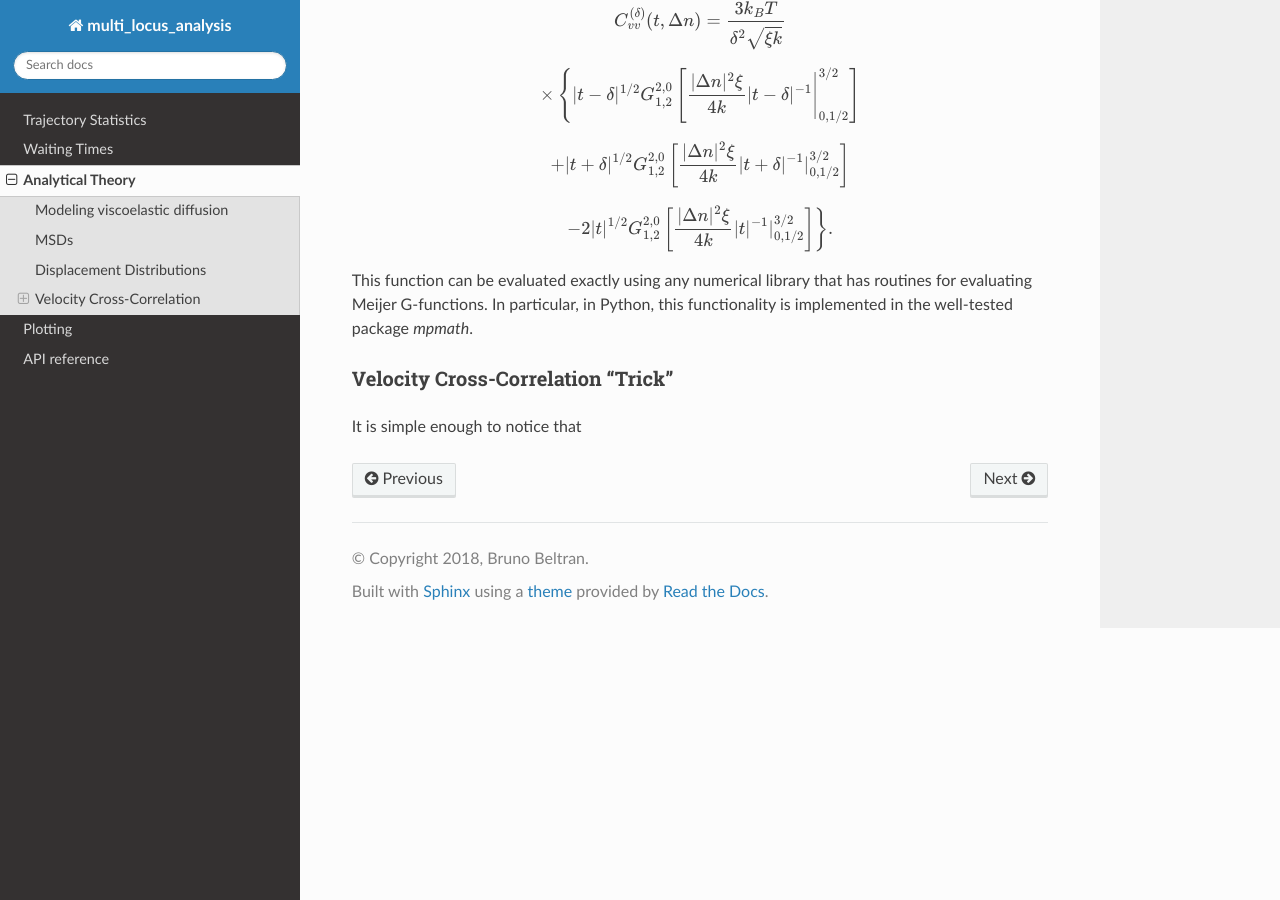
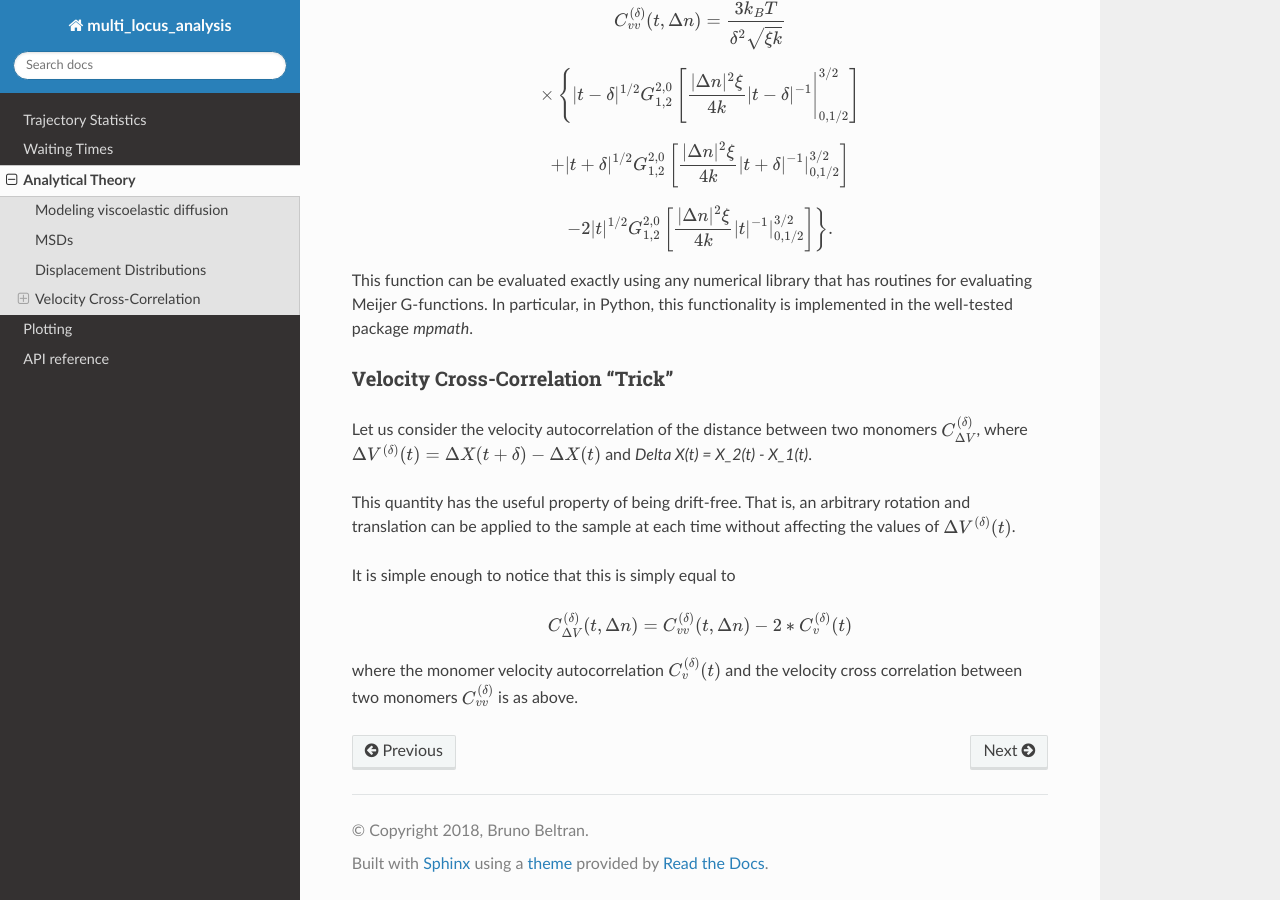
Before and after one commit to brunobeltran/multi_locus_analysis, a Sphinx documentation site: the page built from doc/source/theory.rst, in a window 1280 px wide and 900 px high, scrolled down 6543 px. Built offline with Sphinx 7.4.7 and the Read the Docs theme 2.0.0, drawn with Linux system fonts in a browser that asks for light colours.

Commit message:
DOCS: some more theory

```diff
--- a/doc/source/theory.rst
+++ b/doc/source/theory.rst
@@ -422,4 +422,20 @@ functionality is implemented in the well-tested package `mpmath`.
 Velocity Cross-Correlation "Trick"
 ----------------------------------
 
-It is simple enough to notice that
+Let us consider the velocity autocorrelation of the distance
+between two monomers :math:`C_{\Delta{}V}^{(\delta)}`, where
+:math:`\Delta{}V^{(\delta)}(t) =
+\Delta X(t + \delta) - \Delta X(t)` and `\Delta X(t) = X_2(t) - X_1(t)`.
+
+This quantity has the useful property of being drift-free. That is, an arbitrary
+rotation and translation can be applied to the sample at each time without
+affecting the values of :math:`\Delta{}V^{(\delta)}(t)`.
+
+It is simple enough to notice that this is simply equal to
+
+.. math::
+
+    C_{\Delta{}V}^{(\delta)}(t, \Delta n) = C_{vv}^{(\delta)}(t, \Delta n) -
+    2*C_{v}^{(\delta)}(t)
+
+where the monomer velocity autocorrelation :math:`C_{v}^{(\delta)}(t)` and the velocity cross correlation between two monomers :math:`C_{vv}^{(\delta)}` is as above.
```
Also changed, not shown: 2 other files.
